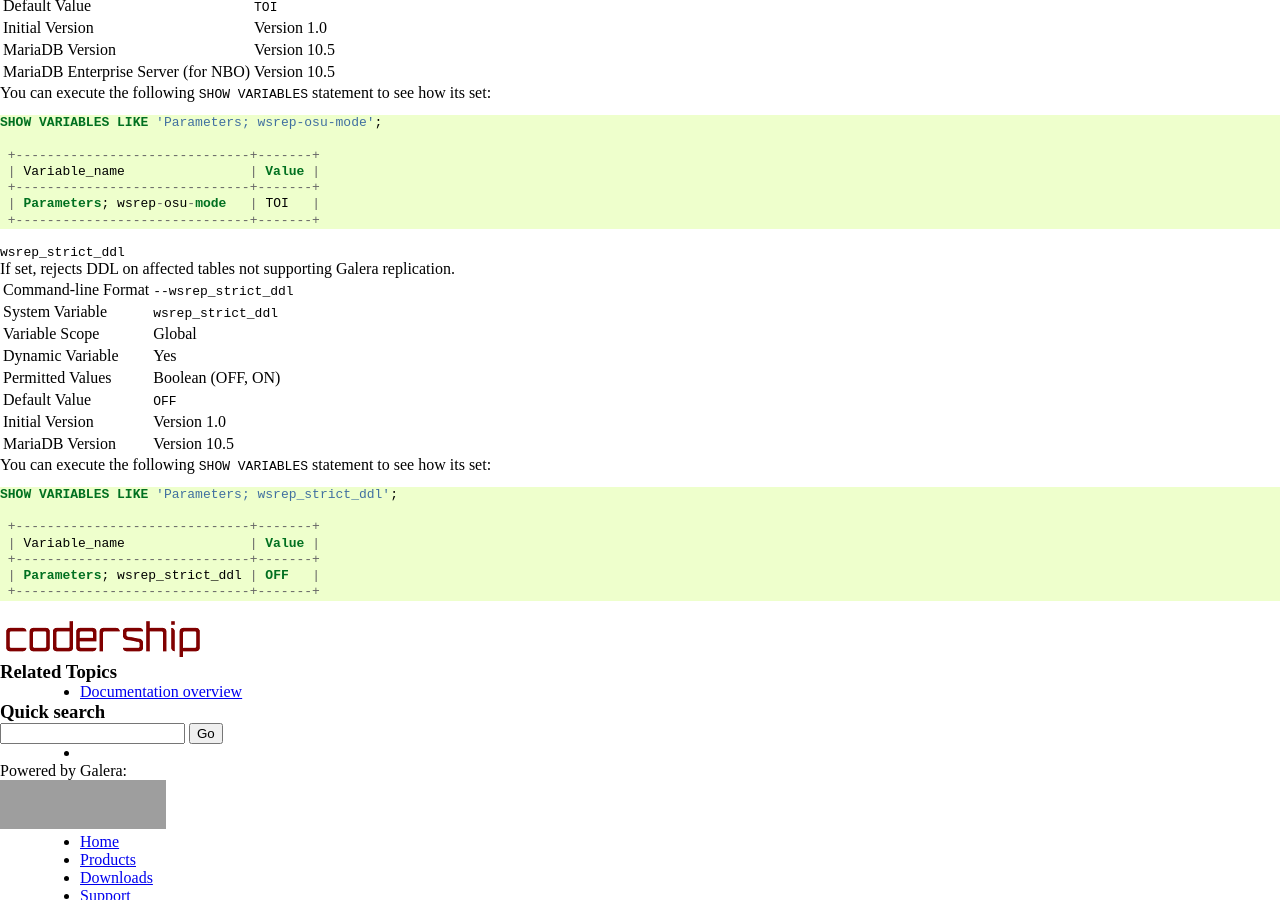
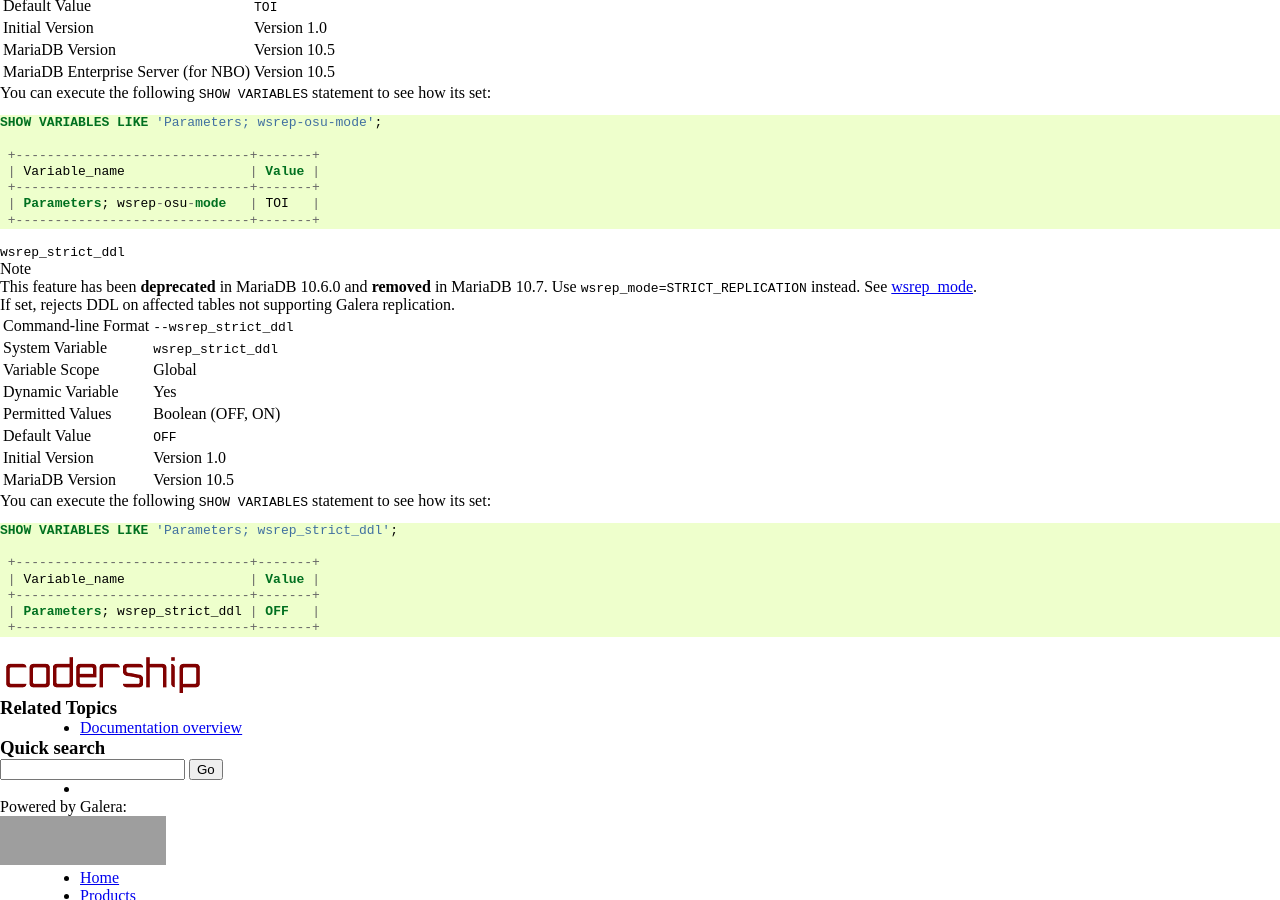
Before and after one commit to codership/documentation, a Sphinx documentation site: the page built from galeracluster/source/documentation/mariadb-options.rst, in a window 1280 px wide and 900 px high, scrolled down 2441 px. Built offline with Sphinx 7.4.7, drawn with Linux system fonts in a browser that asks for light colours; comment, search, counter and statistics services are not loaded; grey boxes are pictures that could not be loaded.

Commit message:
Issue #480 Option marked as deprecated and removed. Added a link to the replacing option.

```diff
--- a/galeracluster/source/documentation/mariadb-options.rst
+++ b/galeracluster/source/documentation/mariadb-options.rst
@@ -294,6 +294,8 @@ You can execute the following ``SHOW VARIABLES`` statement to see how its set:
 .. index::
    pair: Parameters; wsrep_strict_ddl
 
+.. note:: This feature has been **deprecated** in MariaDB 10.6.0 and **removed** in MariaDB 10.7. Use ``wsrep_mode=STRICT_REPLICATION`` instead. See :ref:`wsrep_mode <wsrep_mode>`.
+
 If set, rejects DDL on affected tables not supporting Galera replication.
 
 
```
